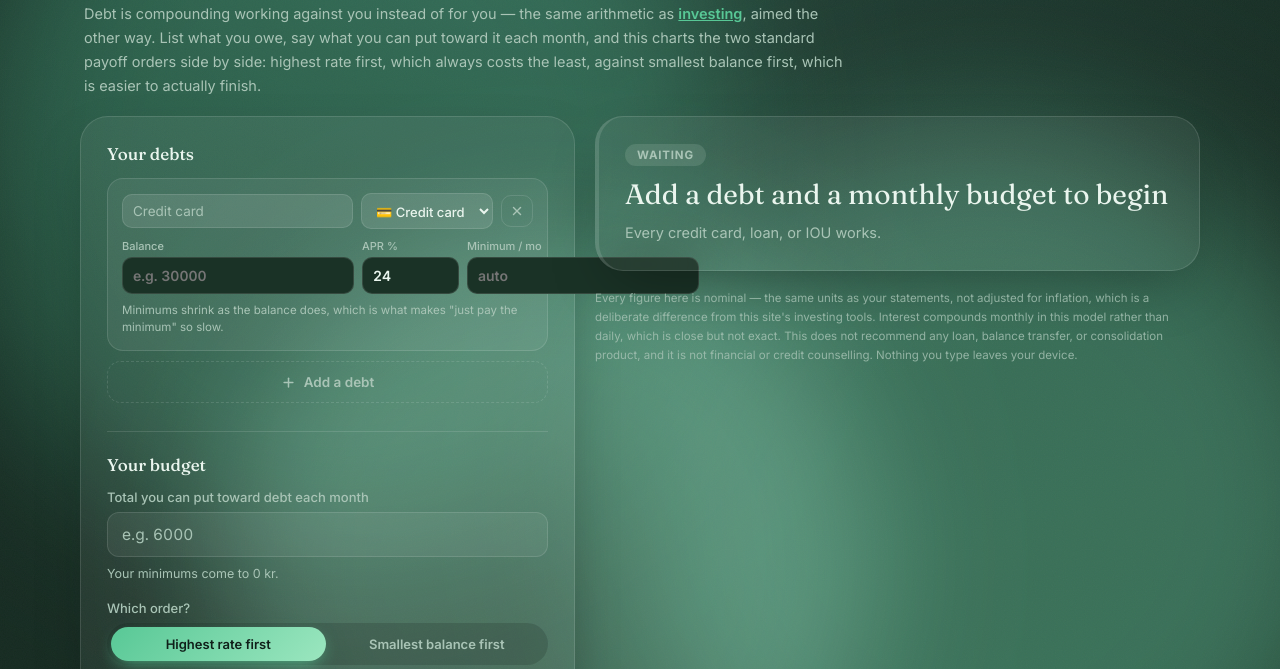
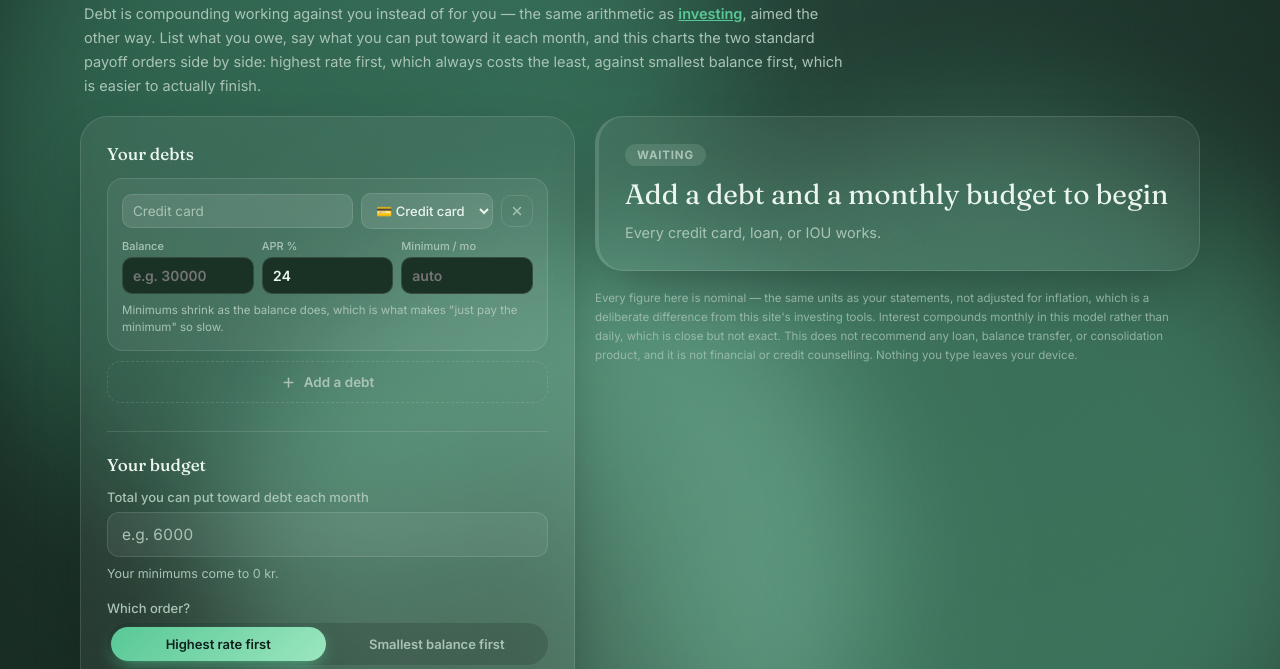
Before and after one commit to johanparamanathan19/Productivity-Portfolio, a plain HTML site: page tools/debt/index.html in a window 1280 px wide. Shown: the part 96-765 px from the top of the page. Drawn offline with Linux system fonts and the light colour scheme.

Commit message:
Fix debt-row field inputs overflowing their card (#14)
The Balance / APR % / Minimum inputs in each debt row had no explicit
width, unlike every other input on the site. A bare <input type="number">
falls back to its browser-default intrinsic width, which can exceed its
1fr grid track and push the input — and the row around it — past the
card's edge.

Added width: 100% and min-width: 0 to the inputs, and min-width: 0 to
their label wrappers so the grid items can actually shrink to the track
width instead of holding the child's content size as a floor.

Verified at 1280px and 375px: no horizontal overflow, console clean.

Co-authored-by: Claude Sonnet 5 <noreply@anthropic.com>

```diff
--- a/tools/debt/debt.css
+++ b/tools/debt/debt.css
@@ -236,11 +236,14 @@
   display: flex;
   flex-direction: column;
   gap: 4px;
+  min-width: 0;
   font-size: 11px;
   font-weight: 500;
   color: var(--text-dim);
 }
 .debt-row-fields input {
+  width: 100%;
+  min-width: 0;
   padding: 9px 10px;
   border: 1px solid var(--stroke);
   border-radius: 10px;
```
